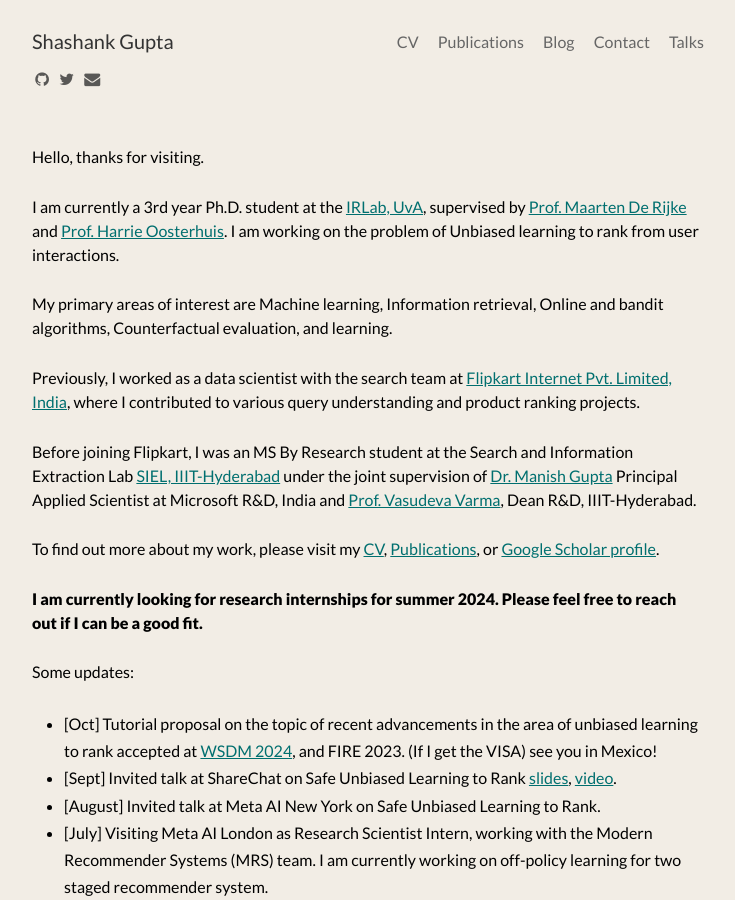
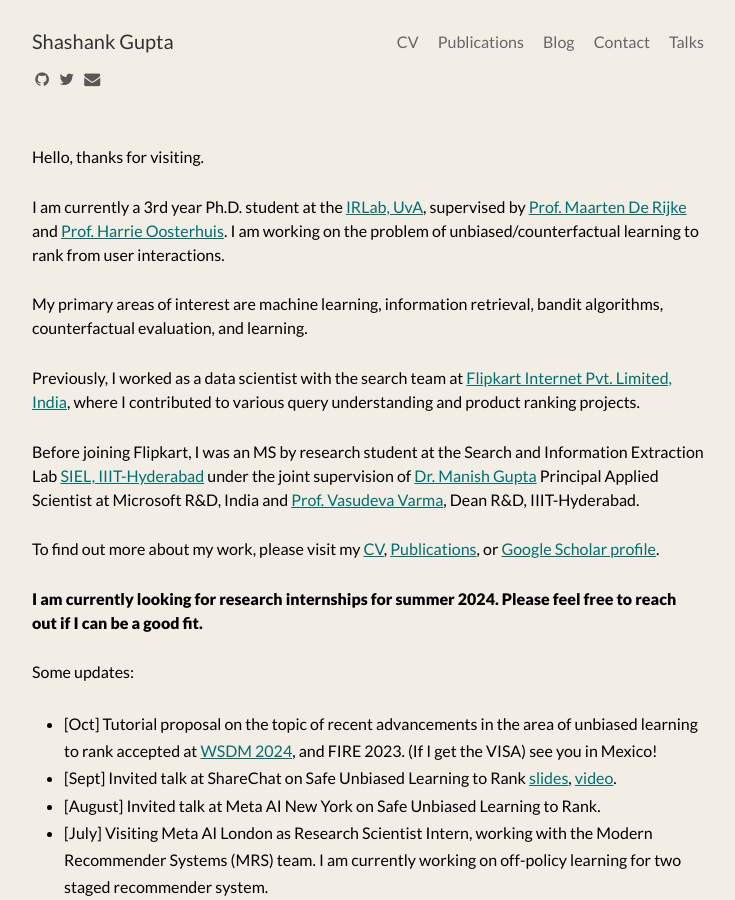
Before and after one commit to shashankg7/shashankg7.github.io, a Jekyll site: the page built from index.md, in a window 1280 px wide and 900 px high. Shown: the whole window, without its empty margins (272-1007 px from the left). Built offline with Jekyll 4.4.1, drawn with Linux system fonts in a browser that asks for light colours; nearby versions of some CDN libraries.

Commit message:
Update index.md

```diff
--- a/index.md
+++ b/index.md
@@ -5,13 +5,13 @@
 
 Hello, thanks for visiting.
 
-I am currently a 3rd year Ph.D. student at the [IRLab, UvA](http://irlab.science.uva.nl), supervised by [Prof. Maarten De Rijke](https://staff.fnwi.uva.nl/m.derijke/) and [Prof. Harrie Oosterhuis](https://harrieo.github.io/). I am working on the problem of Unbiased learning to rank from user interactions.
+I am currently a 3rd year Ph.D. student at the [IRLab, UvA](http://irlab.science.uva.nl), supervised by [Prof. Maarten De Rijke](https://staff.fnwi.uva.nl/m.derijke/) and [Prof. Harrie Oosterhuis](https://harrieo.github.io/). I am working on the problem of unbiased/counterfactual learning to rank from user interactions.
 
-My primary areas of interest are Machine learning, Information retrieval, Online and bandit algorithms, Counterfactual evaluation, and learning.
+My primary areas of interest are machine learning, information retrieval, bandit algorithms, counterfactual evaluation, and learning.
 
 Previously, I worked as a data scientist with the search team at [Flipkart Internet Pvt. Limited, India](https://tech.flipkart.com/data-science/home), where I contributed to various query understanding and product ranking projects.
 
-Before joining Flipkart, I was an MS By Research student at the Search and Information Extraction Lab [SIEL, IIIT-Hyderabad](search.iiit.ac.in) under the joint supervision of [Dr. Manish Gupta](https://www.microsoft.com/en-us/research/people/gmanish/?from=http%3A%2F%2Fresearch.microsoft.com%2Fen-us%2Fpeople%2Fgmanish%2F#) Principal Applied Scientist at Microsoft R&D, India and [Prof. Vasudeva Varma](https://faculty.iiit.ac.in/~vv/Home.html), Dean R&D, IIIT-Hyderabad.
+Before joining Flipkart, I was an MS by research student at the Search and Information Extraction Lab [SIEL, IIIT-Hyderabad](search.iiit.ac.in) under the joint supervision of [Dr. Manish Gupta](https://www.microsoft.com/en-us/research/people/gmanish/?from=http%3A%2F%2Fresearch.microsoft.com%2Fen-us%2Fpeople%2Fgmanish%2F#) Principal Applied Scientist at Microsoft R&D, India and [Prof. Vasudeva Varma](https://faculty.iiit.ac.in/~vv/Home.html), Dean R&D, IIIT-Hyderabad.
 
 To find out more about my work, please visit my [CV](/resume-final.pdf), [Publications](/publications/), or [Google Scholar profile](https://scholar.google.com/citations?user=UvTcU-IAAAAJ&hl=en).
 
```
